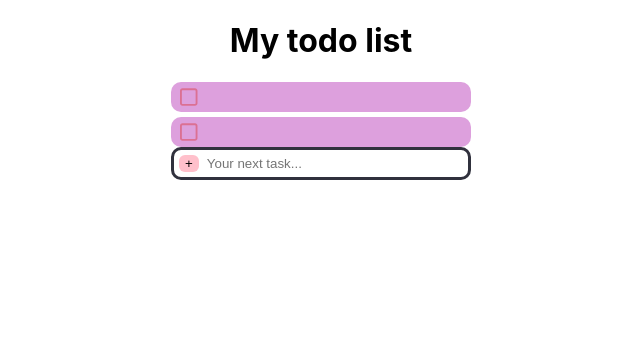
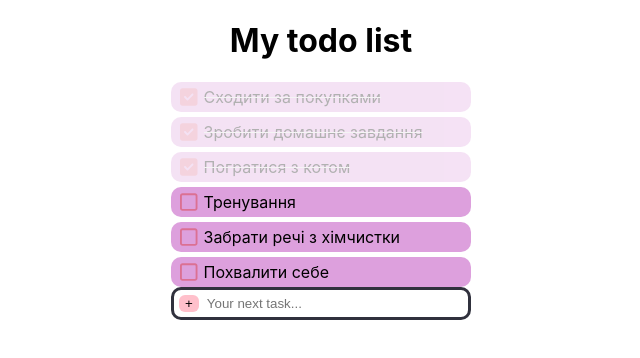
Before and after one commit to JSLittleChicken/frontpro-react, a React (Create React App) app: page / in a window 1280 px wide. Shown: the top 358 px of the page, without its empty margins (319-959 px from the left). Built offline with nearby package versions, Linux system fonts and the light colour scheme.

Commit message:
errores fixed

```diff
--- a/src/App.js
+++ b/src/App.js
@@ -1,11 +1,35 @@
-
 import './App.css';
 import ToDoForm from './components/ToDoForm/ToDoForm';
 import Task from './components/Task/Task';
 import { useState } from "react";
 
 function App() {
-  const [tasks, setTasks] = useState([]);
+  const [tasks, setTasks] = useState([
+    {
+      name: 'Сходити за покупками',
+      done: true
+    },
+    {
+      name: 'Зробити домашнє завдання',
+      done: true
+    },
+    {
+      name: 'Погратися з котом',
+      done: true
+    },
+    {
+      name: 'Тренування',
+      done: false
+    },
+    {
+      name: 'Забрати речі з хімчистки',
+      done: false
+    },
+    {
+      name: 'Похвалити себе',
+      done: false
+    },
+]);
 
   function addTask(name) {
     setTasks(prev => {
@@ -24,8 +48,6 @@ function App() {
   return (
     <div className='container'>
       <h1>My todo list</h1>
-      <Task />
-      <Task />
       {tasks.map((task, index) => (
         <Task {...task}
           onToggle={done => updateTaskDone(index, done)} />
```
